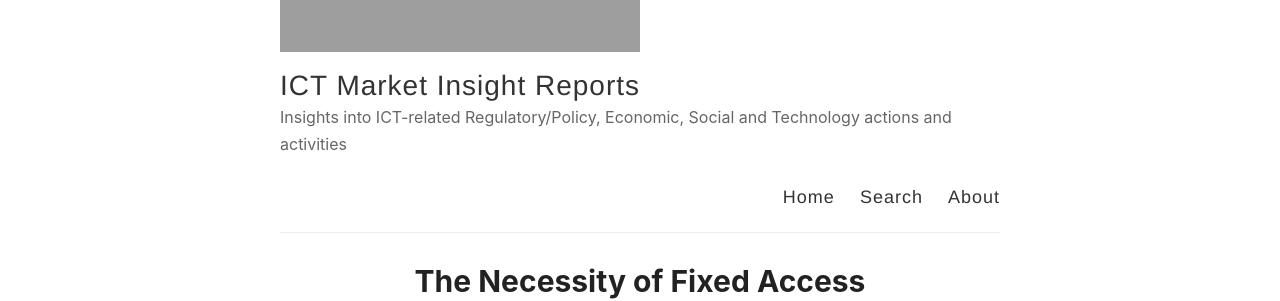
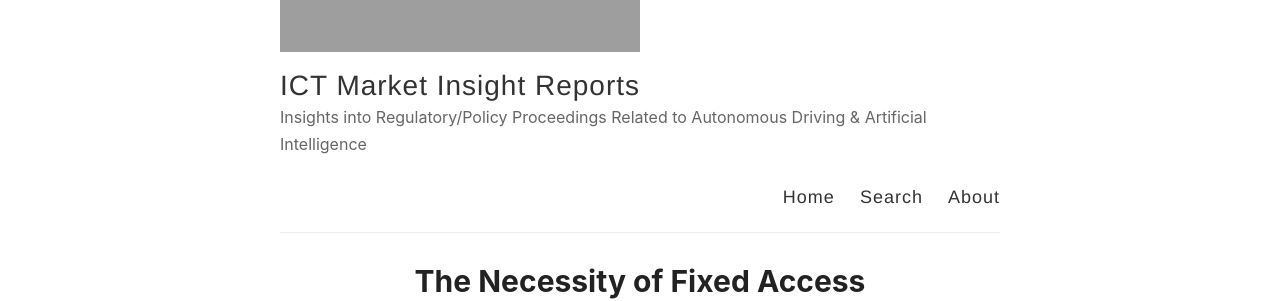
Before and after one commit to MarketInsights/AI, a Jekyll site: the page built from index.html, in a window 1280 px wide and 900 px high. Shown: the part 238-539 px from the top of the window. Built offline with Jekyll 4.4.1, drawn with Linux system fonts in a browser that asks for light colours; the list of posts is cut into pages by our own code.

Commit message:
Update _config.yml

```diff
--- a/_config.yml
+++ b/_config.yml
@@ -9,7 +9,7 @@ name: ICT Market Insight Reports
 author: Futurewei Technologies
 
 # Short bio or description (displayed in the header)
-description: Insights into ICT-related Regulatory/Policy, Economic, Social and Technology actions and activities
+description: Insights into Regulatory/Policy Proceedings Related to Autonomous Driving & Artificial Intelligence
 
 # URL of your avatar or profile pic (you could use your GitHub profile pic)
 avatar: /images/Futurewei-logo2.png
```
